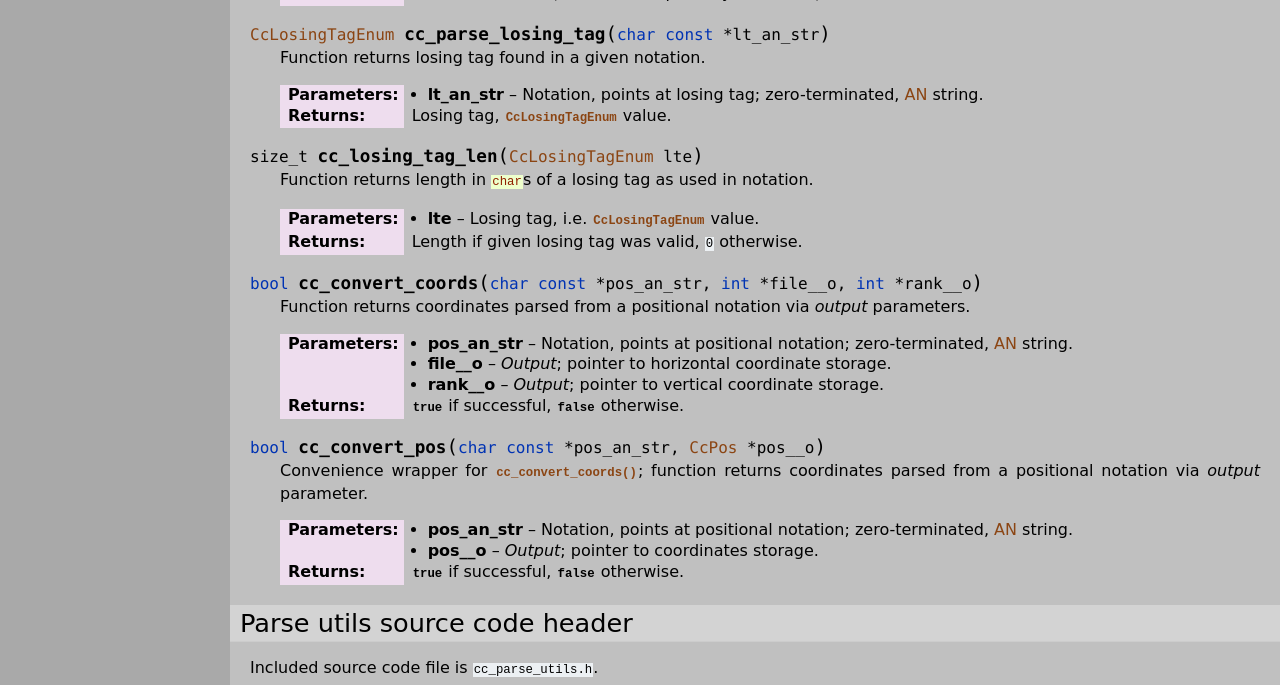
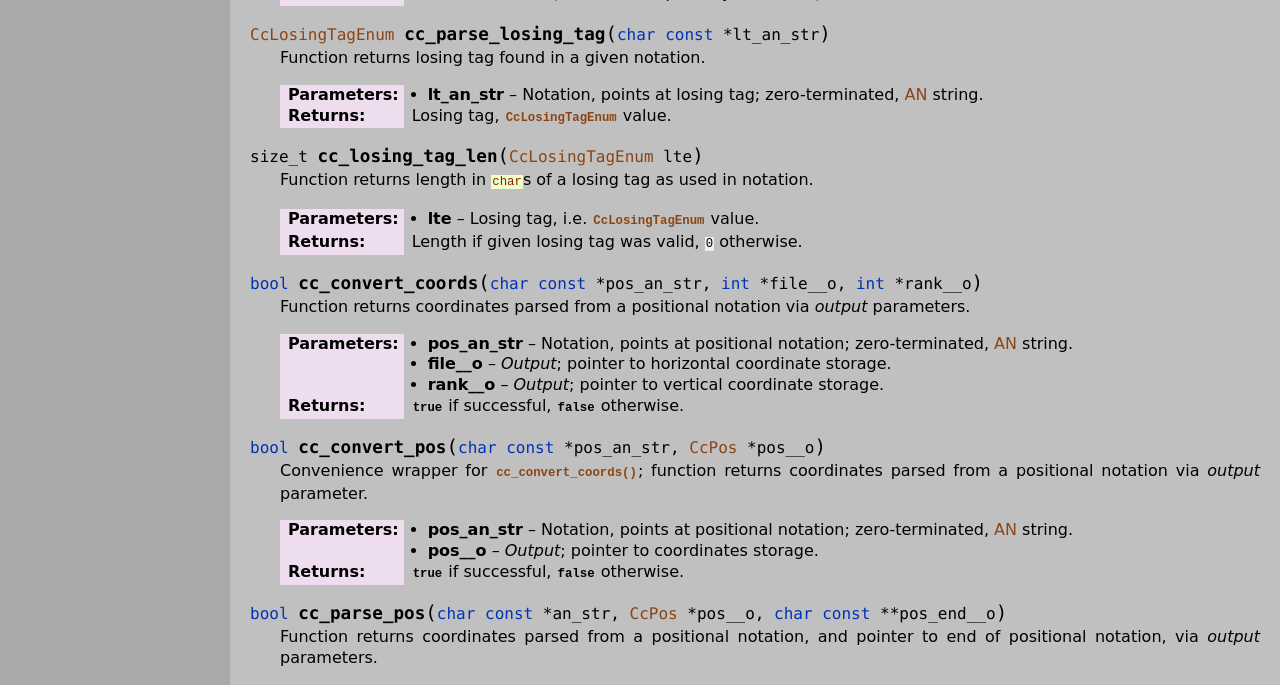
Before and after one commit to mmlacak/crochess, a Sphinx documentation site: the page built from docs/source/libcc/ccparseutils.rst, in a window 1280 px wide and 1400 px high, scrolled down 2392 px. Shown: the top 685 px of the window. Built offline with Sphinx 7.4.7, drawn with Linux system fonts in a browser that asks for light colours; some of the changed text lies outside the part shown.

Commit message:
Documented cc_parse_pos().

```diff
--- a/docs/source/conf.py
+++ b/docs/source/conf.py
@@ -26,10 +26,10 @@ copyright = '2021, Mario Mlačak'
 author = 'Mario Mlačak'
 
 # The short X.Y version
-version = "0.0.1.647:1079+20240809.120027"   # docs-new-lib-short-version-major-minor-feature-commit+meta~breaks-place-marker
+version = "0.0.1.648:1080+20240809.121255"   # docs-new-lib-short-version-major-minor-feature-commit+meta~breaks-place-marker
 
 # The full version, including alpha/beta/rc tags
-release = "0.0.1.647:1079+20240809.120027"   # docs-new-lib-full-version-major-minor-feature-commit+meta~breaks-place-marker
+release = "0.0.1.648:1080+20240809.121255"   # docs-new-lib-full-version-major-minor-feature-commit+meta~breaks-place-marker
 
 
 # -- General configuration ---------------------------------------------------
--- a/docs/source/libcc/ccparseutils.rst
+++ b/docs/source/libcc/ccparseutils.rst
@@ -203,6 +203,26 @@ Parse utils functions
     :param pos__o: *Output*; pointer to coordinates storage.
     :returns: :c:data:`true` if successful, :c:data:`false` otherwise.
 
+.. c:function:: bool cc_parse_pos( char const * an_str, CcPos * pos__o, char const ** pos_end__o )
+
+    Function returns coordinates parsed from a positional notation, and pointer
+    to end of positional notation, via *output* parameters.
+
+    End of positional notation is the first :c:`char` after the positional
+    notation, i.e. the one that does not belong to the positional notation.
+
+    .. note::
+
+        Inner pointer :c:`*pos_end__o` **must** be reset to :c:data:`NULL`
+        before parsing coordinates.
+
+    :param pos_an_str: Notation, points at positional notation;
+        zero-terminated, :term:`AN` string.
+    :param pos__o: *Output*; pointer to coordinates storage.
+    :param pos_end__o: *Output*; pointer to the end of positional notation.
+    :returns: :c:data:`true` if successful, :c:data:`false` otherwise.
+
+
 
 
 .. _lbl-libcc-ccparseutils-sourcecodeheader:
```
Also changed, not shown: README.md (+2 -2 lines), 5 other files.
